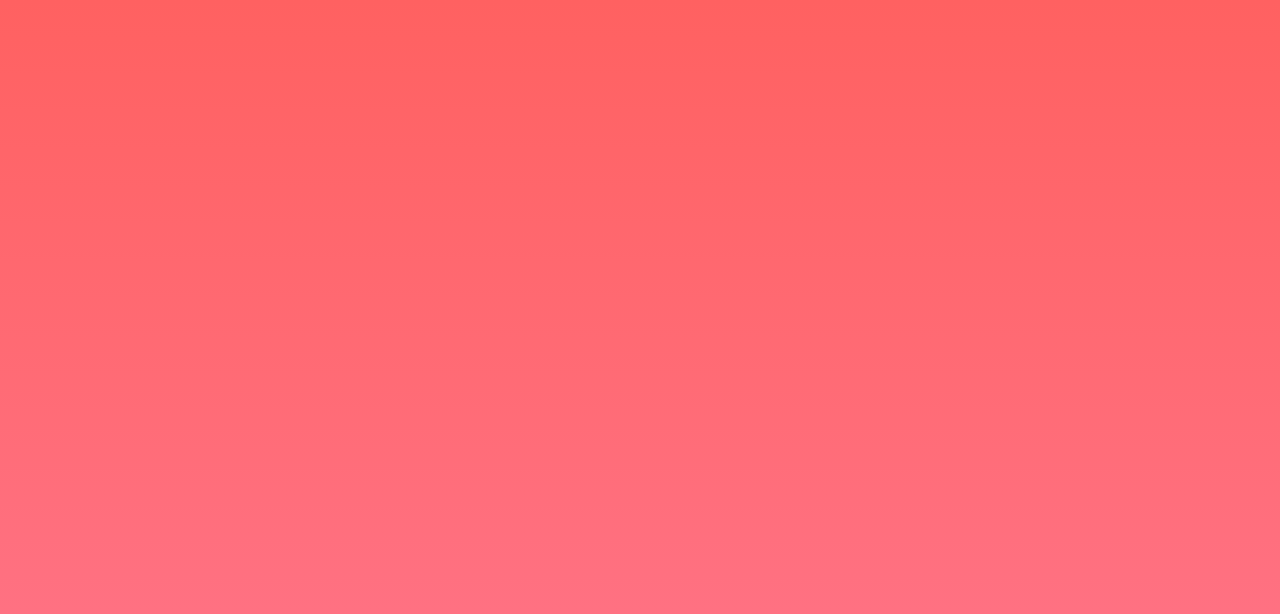
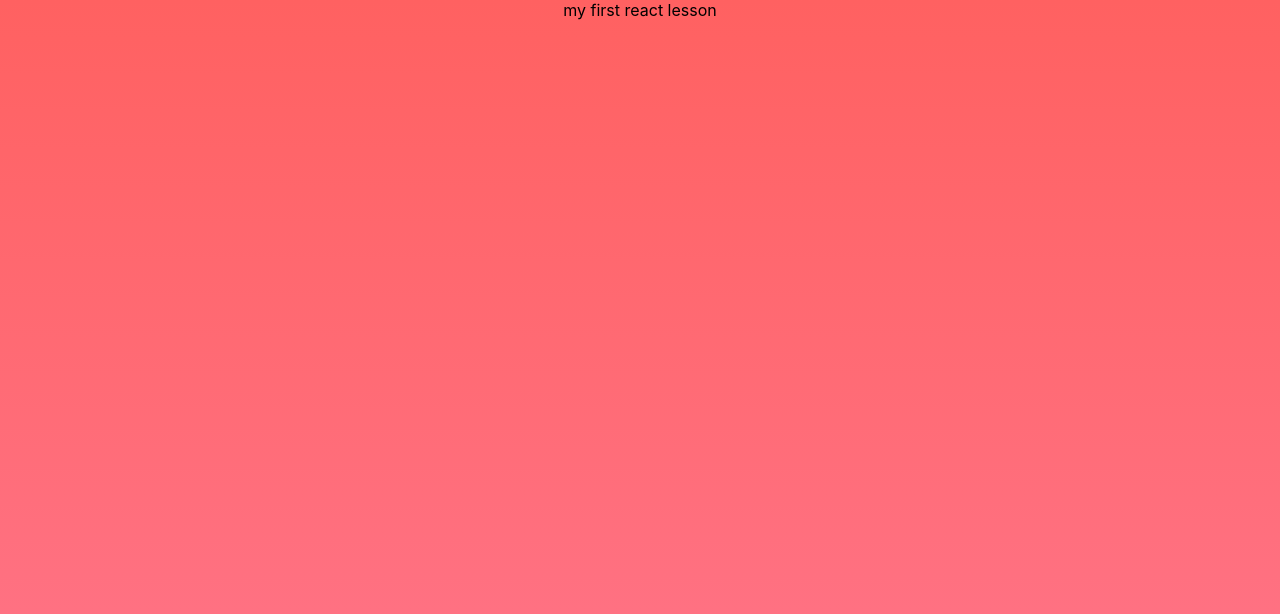
Before and after one commit to goncalolourenco/react-lesson, a React (Create React App) app: page / in a window 1280 px wide. Shown: the top 614 px of the page. Built offline with nearby package versions, Linux system fonts and the light colour scheme.

Commit message:
first commig ageas

```diff
--- a/src/App.js
+++ b/src/App.js
@@ -3,7 +3,9 @@
 
 class App extends React.Component {
   render() {
-    return <div className='App' />;
+    return <div className='App'>
+        my first react lesson
+       </div>;
   }
 }
 
```
